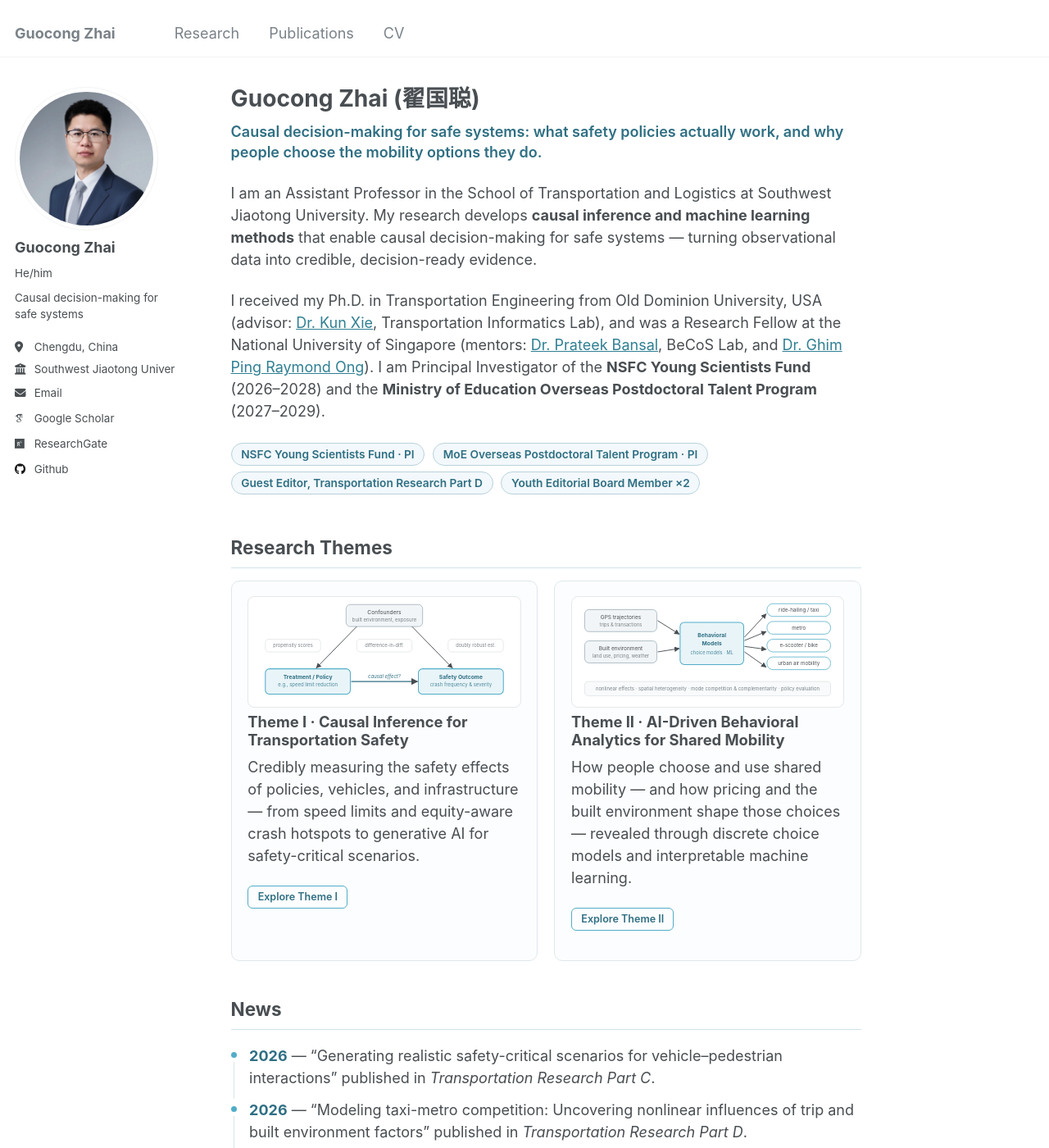
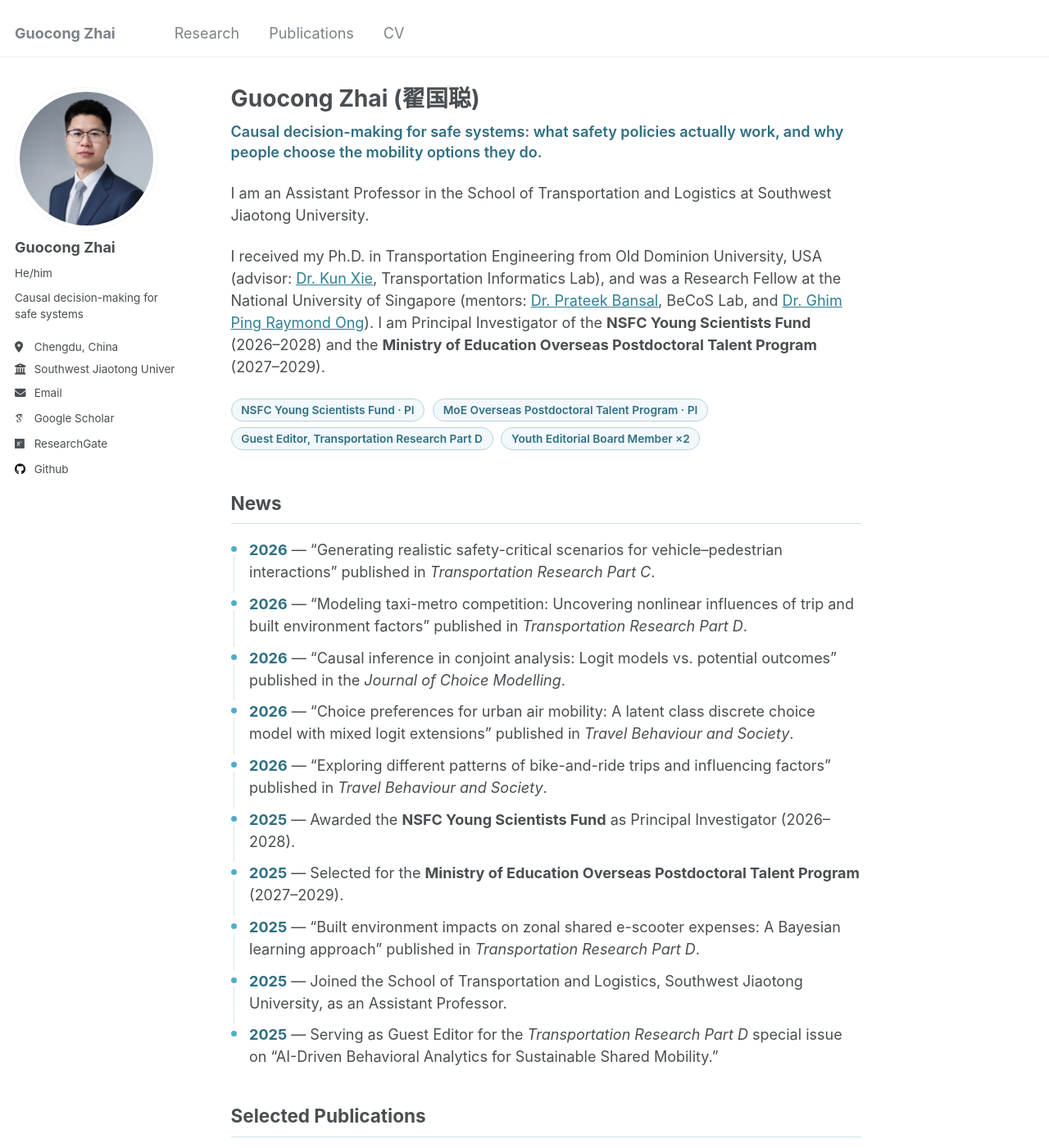
Before and after one commit to gzhai001/gzhai001.github.io, a Jekyll site: the page built from _pages/about.md, in a window 1280 px wide and 1400 px high. Shown: the whole window at 82% size. Built offline with Jekyll 4.4.1, drawn with Linux system fonts in a browser that asks for light colours; some web fonts are replaced.

Commit message:
Update about page content and publications
Removed research themes section and added new publications.

```diff
--- a/_pages/about.md
+++ b/_pages/about.md
@@ -9,7 +9,7 @@ redirect_from:
 
 <p class="gz-tagline">Causal decision-making for safe systems: what safety policies actually work, and why people choose the mobility options they do.</p>
 
-I am an Assistant Professor in the School of Transportation and Logistics at Southwest Jiaotong University. My research develops **causal inference and machine learning methods** that enable causal decision-making for safe systems — turning observational data into credible, decision-ready evidence.
+I am an Assistant Professor in the School of Transportation and Logistics at Southwest Jiaotong University.
 
 I received my Ph.D. in Transportation Engineering from Old Dominion University, USA (advisor: [Dr. Kun Xie](http://www.transinformatics.com/), Transportation Informatics Lab), and was a Research Fellow at the National University of Singapore (mentors: [Dr. Prateek Bansal](https://behaviourscience.org/), BeCoS Lab, and [Dr. Ghim Ping Raymond Ong](https://cde.nus.edu.sg/cee/staff/ong-ghim-ping-raymond/)). I am Principal Investigator of the **NSFC Young Scientists Fund** (2026–2028) and the **Ministry of Education Overseas Postdoctoral Talent Program** (2027–2029).
 
@@ -18,24 +18,6 @@ I received my Ph.D. in Transportation Engineering from Old Dominion University,
   <span class="gz-chip">MoE Overseas Postdoctoral Talent Program · PI</span>
   <span class="gz-chip">Guest Editor, Transportation Research Part D</span>
   <span class="gz-chip">Youth Editorial Board Member ×2</span>
-</div>
-
-Research Themes
-------
-
-<div class="gz-themes">
-  <div class="gz-theme-card">
-    <img class="gz-fig" src="/images/theme1-causal-inference.svg" alt="Causal inference framework: treatment and policy affect safety outcomes, confounded by built environment and exposure, identified via propensity scores, difference-in-differences, and doubly robust estimation" width="100%">
-    <h3>Theme I · Causal Inference for Transportation Safety</h3>
-    <p>Credibly measuring the safety effects of policies, vehicles, and infrastructure — from speed limits and equity-aware crash hotspots to generative AI for safety-critical scenarios.</p>
-    <p class="gz-theme-more"><a class="gz-btn" href="/research/#theme-i-causal-inference-for-transportation-safety">Explore Theme I</a></p>
-  </div>
-  <div class="gz-theme-card">
-    <img class="gz-fig" src="/images/theme2-shared-mobility.svg" alt="Behavioral analytics pipeline: GPS trajectories and built-environment daa feed discrete choice and machine learning models of ride-hailing, metro, e-scooter, and urban air mobility choices" width="100%">
-    <h3>Theme II · AI-Driven Behavioral Analytics for Shared Mobility</h3>
-    <p>How people choose and use shared mobility — and how pricing and the built environment shape those choices — revealed through discrete choice models and interpretable machine learning.</p>
-    <p class="gz-theme-more"><a class="gz-btn" href="/research/#theme-ii-ai-driven-behavioral-analytics-for-sustainable-shared-mobility">Explore Theme II</a></p>
-  </div>
 </div>
 
 News
@@ -56,6 +38,7 @@ Selected Publications
 ------
 Representative work across both themes — figure teasers from the papers. Full list below; see also my <a href="https://scholar.google.com/citations?user=YJHjwT8AAAAJ&hl=en">Google Scholar profile</a>.
 
+<div class="gz-pub-grid">
 <div class="gz-pub">
   <div class="gz-pub-img"><img src="/images/pub-scenario-gen.svg" alt="Generative loop producing safety-critical vehicle-pedestrian crossing scenarios from latent conditions"></div>
   <div class="gz-pub-body">
@@ -114,6 +97,8 @@ Representative work across both themes — figure teasers from the papers. Full
     <div class="gz-takeaway">Bayesian additive regression trees reveal which trip attributes, built environments, and station features actually sway taxi–metro competition.</div>
     <div class="gz-pub-links"><a href="https://doi.org/10.1016/j.trd.2026.105637">doi:10.1016/j.trd.2026.105637</a></div>
   </div>
+</div>
+
 </div>
 
 <details class="gz-fullpubs" markdown="1">
```
